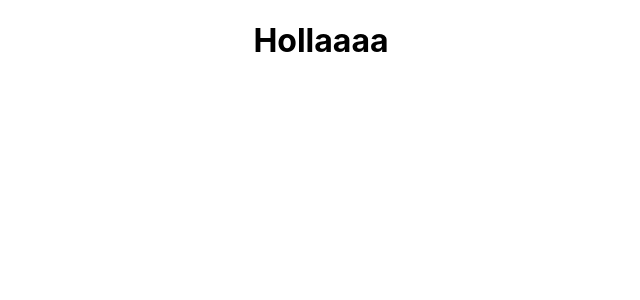
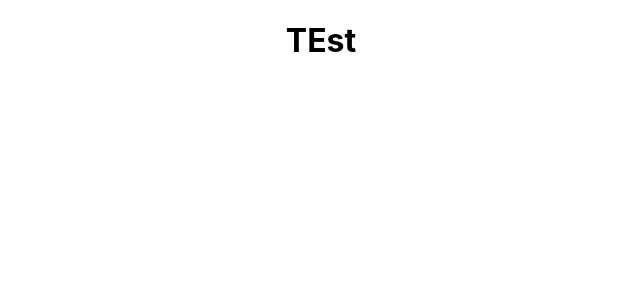
Before and after one commit to erlanggakpp/TemanMain, a React (Create React App) app in the folder client/customer-side/client-cari-teman/: page / in a window 1280 px wide. Shown: the top 300 px of the page, without its empty margins (319-959 px from the left). Built offline with nearby package versions, Linux system fonts and the light colour scheme.

Commit message:
continue layouting

```diff
--- a/client/customer-side/client-cari-teman/package.json
+++ b/client/customer-side/client-cari-teman/package.json
@@ -6,6 +6,7 @@
     "@testing-library/jest-dom": "^5.16.5",
     "@testing-library/react": "^13.4.0",
     "@testing-library/user-event": "^13.5.0",
+    "axios": "^0.27.2",
     "bootstrap": "^5.2.0",
     "react": "^18.2.0",
     "react-bootstrap": "^2.5.0",
--- a/client/customer-side/client-cari-teman/src/pages/HomePage.js
+++ b/client/customer-side/client-cari-teman/src/pages/HomePage.js
@@ -1,5 +1,22 @@
+
+
+
+
+
+
+
+
 export default function HomePage() {
     return (
-        <h1>Hollaaaa</h1>
+        <div className="container-fluid">
+            <div className="container">
+                <div className="row">
+                    <div className="col-12 bg-dark" >
+                        {/* ini buat navbar */}
+                        <h1>TEst</h1>
+                    </div>
+                </div>
+            </div>
+        </div>
     )
 }
```
Also changed, not shown: 2 other files (tests, documents, lock files or other folders).
